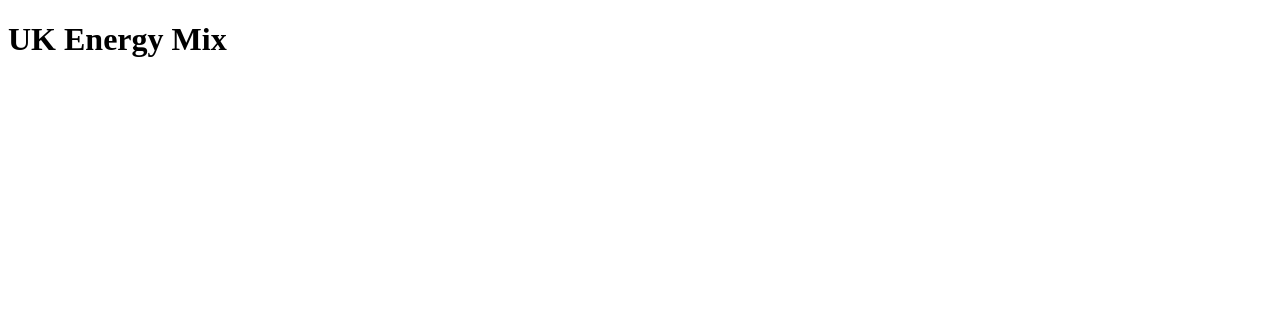
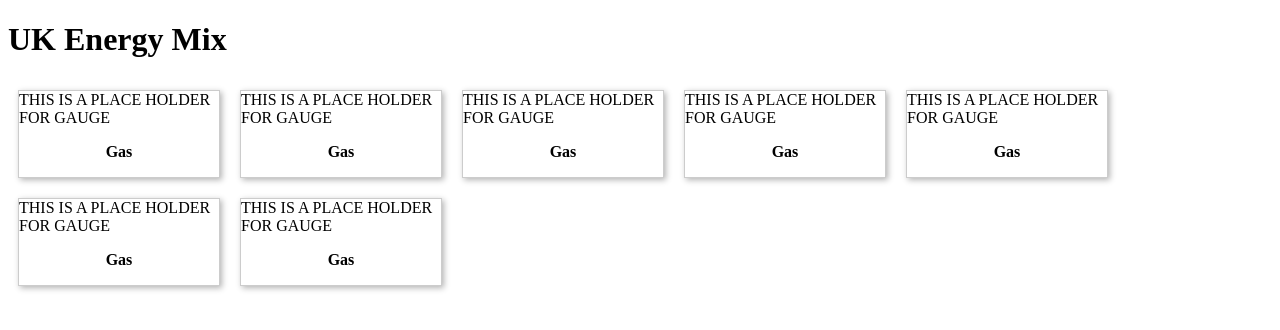
Before and after one commit to kiwipower/react-offline-test, a React app: page / in a window 1280 px wide. Shown: the top 330 px of the page. Built offline with nearby package versions, Linux system fonts and the light colour scheme; the HTML template or start-up script is replaced by a standard one.

Commit message:
created card component

```diff
--- /dev/null
+++ b/src/Components/Card/Card.jsx
@@ -0,0 +1,39 @@
+import React from 'react';
+import styled from 'styled-components';
+import PropTypes from 'prop-types';
+
+
+export const CardWrapper = styled.div`
+  display: flex;
+  flex-wrap: wrap;
+  align-items: stretch;
+`;
+
+const CardContainer = styled.div`
+  flex: 0 0 200px;
+  width: 100%;
+  margin: 10px;
+  border: 1px solid #ccc;
+  box-shadow: 2px 2px 6px 0px  rgba(0,0,0,0.3);
+`;
+
+const CardGauge = styled.div`
+  max-width: 100%;
+`;
+
+const CardTitle = styled.h3`
+  width: 100%;
+  font-size: 16px;
+  text-align: center;
+`;
+
+const Card = () => {
+    return (
+        <CardContainer>
+            <CardGauge>THIS IS A PLACE HOLDER FOR GAUGE</CardGauge>
+            <CardTitle>Gas</CardTitle>
+        </CardContainer>
+    );
+};
+
+export default Card;
--- a/src/app.jsx
+++ b/src/app.jsx
@@ -1,6 +1,19 @@
 import React from 'react';
+import Card, { CardWrapper } from './Components/Card/Card';
 
-const App = () => <h1>UK Energy Mix</h1>;
+const App = () =>
+  <div>
+    <h1>UK Energy Mix</h1>
+    <CardWrapper>
+    <Card />
+    <Card />
+    <Card />
+    <Card />
+    <Card />
+    <Card />
+    <Card />
+    </CardWrapper>
+  </div>;
 
 export {
     App
```
